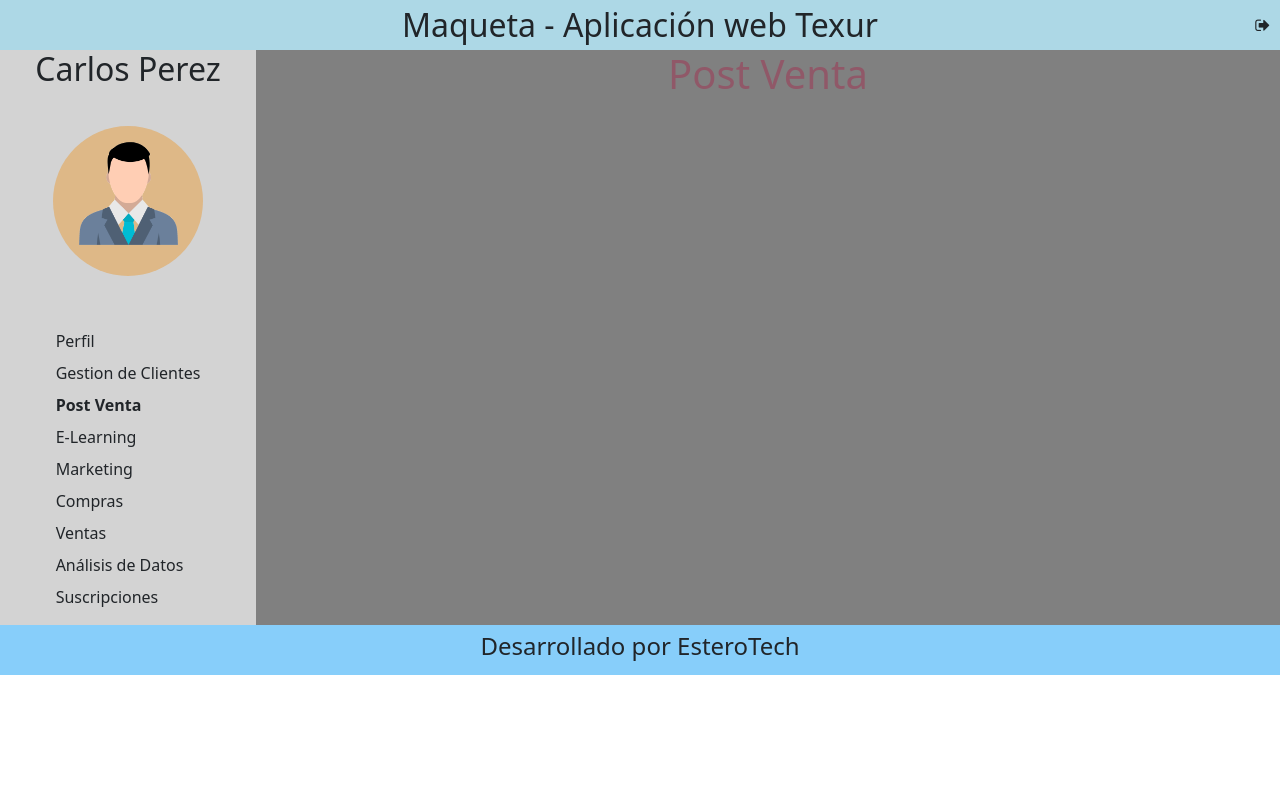
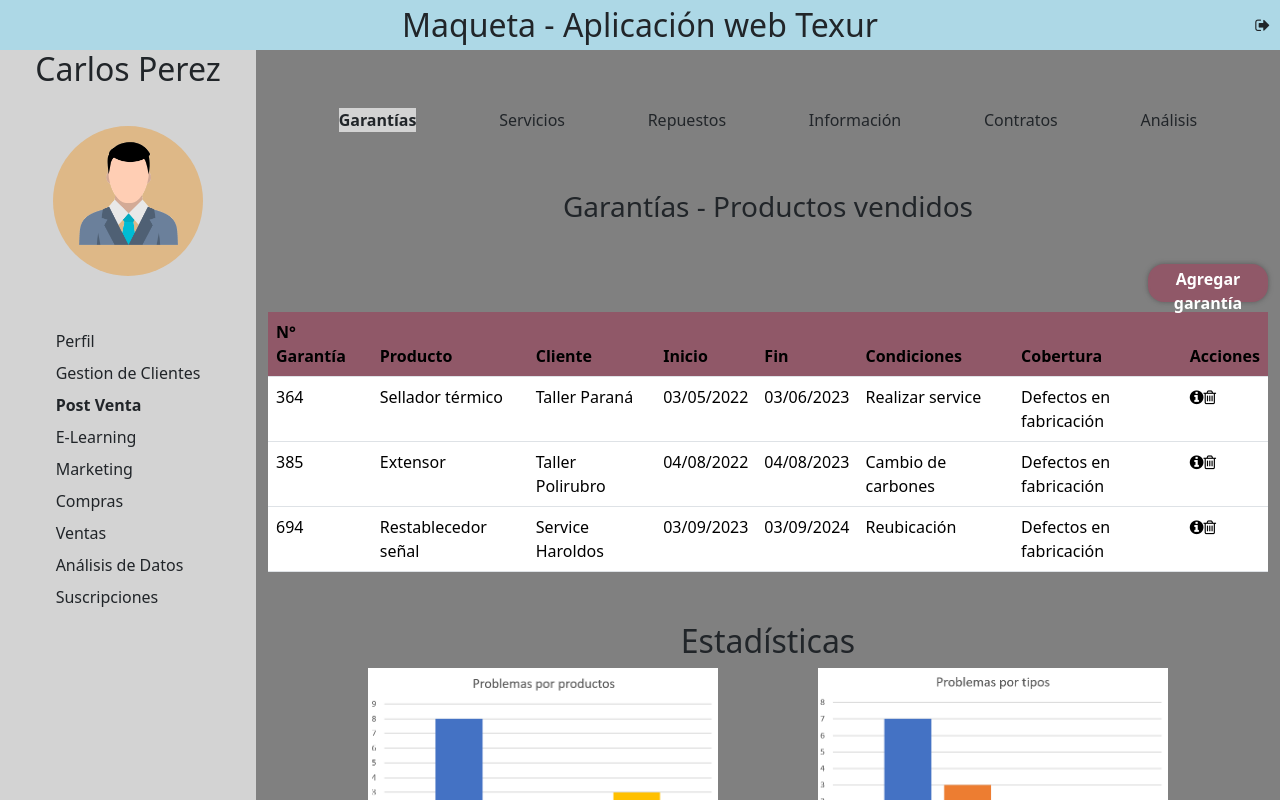
Before and after one commit to TanatosAlado/maquetaTexur, an Angular app: page /distribuidor in a window 1280 px wide. Both pictures are taken after a click on the item "Post Venta". Shown: the top 800 px of the page. Built offline with nearby package versions, Linux system fonts and the light colour scheme.

Commit message:
Post Venta en Distribuidor

```diff
--- a/src/app/components/distribuidor/distribuidor.component.css
+++ b/src/app/components/distribuidor/distribuidor.component.css
@@ -253,3 +253,78 @@ label{
     margin-top: 50px;
     margin-bottom: 50px;
 }
+
+.menuPostVenta{
+    margin-top: 50px;
+    display: flex;
+    flex-direction: row;
+    justify-content: space-evenly;
+}
+
+.detalleGarPV{
+    width: 30%;
+    text-align: center;
+    background-color: white;
+    border-radius: 20px;
+    padding-bottom: 20px;
+    margin-top: 20px;
+    margin-bottom: 50px;
+}
+
+.mensajeGarPV{
+    width: 30%;
+    text-align: center;
+    background-color: white;
+    border-radius: 20px;
+    padding-bottom: 20px;
+    margin-top: 20px;
+    margin-bottom: 50px;
+}
+
+.detalleGarPV button{
+    width: 40%;
+}
+
+.garantiasPV h3{
+    margin-top: 50px;
+    text-align: center;
+}
+
+.addGarantia{
+    width: 100%;
+    display: flex;
+    flex-direction: row-reverse;
+}
+
+.addGarantia button{
+    width: 12%;
+    margin-bottom: 10px;
+}
+
+.detallarGarPvs{
+    display: flex;
+    flex-direction: row;
+    justify-content: space-evenly;
+}
+
+.mensajeGarPV button{
+    width: 40%;
+}
+
+.estadisticasPV{
+    width: 100%;
+    margin-top: 50px;
+    text-align: center;
+    margin-bottom: 50px;
+}
+
+.estadisticasPVimg{
+    display: flex;
+    flex-direction: row;
+    justify-content:space-evenly;
+    width: 100%;
+}
+
+.estadisticasPVimg img{
+    width: 35%;
+}
--- a/src/app/components/distribuidor/distribuidor.component.html
+++ b/src/app/components/distribuidor/distribuidor.component.html
@@ -146,7 +146,76 @@
         </div>
 
         <div *ngIf="postVenta" class="mensajero">
-            <H1>Post Venta</H1>
+            <ul class="menuPostVenta">
+                <li (click)="cambioPV('garantiasPV'); seleccionarPV('garantiasPV')" [class.active]="selectedPV === 'garantiasPV'">Garantías</li>
+                <li (click)="cambioPV('serviciosPV'); seleccionarPV('serviciosPV')" [class.active]="selectedPV === 'serviciosPV'">Servicios</li>
+                <li (click)="cambioPV('repuestosPV'); seleccionarPV('repuestosPV')" [class.active]="selectedPV === 'repuestosPV'">Repuestos</li>
+                <li (click)="cambioPV('informacionPV'); seleccionarPV('informacionPV')" [class.active]="selectedPV === 'informacionPV'">Información</li>
+                <li (click)="cambioPV('contratosPV'); seleccionarPV('garanticontratosPVasPV')" [class.active]="selectedPV === 'contratosPV'">Contratos</li>
+                <li (click)="cambioPV('analisisPV'); seleccionarPV('analisisPV')" [class.active]="selectedPV === 'analisisPV'">Análisis</li>
+            </ul>
+            <div class="container">
+                <div *ngIf="garantiasPV" class="garantiasPV">
+                    <h3>Garantías - Productos vendidos</h3>
+                    <div class="addGarantia">
+                        <button>Agregar garantía</button>
+                    </div>
+                    <table class="table">
+                        <thead>
+                            <tr>
+                                <th style="background-color:  #905868;" scope="col">N° Garantía</th>
+                                <th style="background-color:  #905868;" scope="col">Producto</th>
+                                <th style="background-color:  #905868;" scope="col">Cliente</th>
+                                <th style="background-color:  #905868;" scope="col">Inicio</th>
+                                <th style="background-color:  #905868;" scope="col">Fin</th>
+                                <th style="background-color:  #905868;" scope="col">Condiciones</th>
+                                <th style="background-color:  #905868;" scope="col">Cobertura</th>
+                                <th style="background-color:  #905868;" scope="col">Acciones</th>
+                            </tr>
+                        </thead>
+                        <tbody>
+                            <tr *ngFor="let garantia of garantiasVendidas">
+                                <td>{{garantia.ngarantia}}</td>
+                                <td>{{garantia.producto}}</td>
+                                <td>{{garantia.cliente}}</td>
+                                <td>{{garantia.desde}}</td>
+                                <td>{{garantia.hasta}}</td>
+                                <td>{{garantia.condicion}}</td>
+                                <td>{{garantia.cobertura}}</td>
+                                <td style="cursor: pointer;"><i (click)="detallarGar()" class="fa fa-info-circle" aria-hidden="true"></i>
+                                    <i (click)="borrarGarantia()" class="fa fa-trash-o" aria-hidden="true"></i>
+                                </td>
+                            </tr>
+                        </tbody>
+                    </table>
+                    <div *ngIf="detallar" class="detallarGarPvs">
+                        <div class="detalleGarPV">
+                            <p>Estado de garantía: <strong>ACTIVA</strong></p>
+                            <p>Cumplimiento de condiciones: <strong>Cumplido 100%</strong></p>
+                            <p>Problemas con productos: <strong>No tuvo</strong></p>
+                            <button (click)="closeDetallarGar()">Cerrar</button>
+                        </div>
+                        <div class="mensajeGarPV">
+                            <p>Mensaje al cliente <strong>JUAN PEREZ</strong></p>
+                            <p><input type="text" placeholder="Ingrese asunto"></p>
+                            <p><input type="text" placeholder="Ingrese mensaje"></p>
+                            <button (click)="mensajeGar()">Enviar y Cerrar</button>
+                        </div>
+                    </div>
+                    <div class="estadisticasPV">
+                        <h2>Estadísticas</h2>
+                        <div class="estadisticasPVimg">
+                            <img src="../../../assets/probxprod.png">
+                            <img src="../../../assets/probxtipo.png">
+                        </div>
+                    </div>
+                </div>
+                <div *ngIf="serviciosPV">Servicios</div>
+                <div *ngIf="repuestosPV">Repuestos</div>
+                <div *ngIf="informacionPV">Informacion</div>
+                <div *ngIf="contratosPV">Contratos</div>
+                <div *ngIf="analisisPV">Analisis</div>
+            </div>
         </div>
         <div *ngIf="eLearning" class="container eLearning">
             <h2 style="text-align: center;">
--- a/src/app/components/distribuidor/distribuidor.component.ts
+++ b/src/app/components/distribuidor/distribuidor.component.ts
@@ -19,15 +19,60 @@ export class DistribuidorComponent {
   detallesDistribuidor: boolean=false
   compartirCurso: boolean =false
   selected: string = 'perfilDistribuidor'
+  selectedPV: string = 'garantiasPV'
   arrayClientes: any[] = [{nombre: 'Juan', apellido:'Perez', cuit: '11-111111111-1',telefono:123456789},{nombre: 'Manuel', apellido:'Gomez', cuit: '22-111111111-2',telefono:987654321},{nombre: 'Mauro', apellido:'Garcia', cuit: '33-111111111-3',telefono:789789788},{nombre: 'Alberto', apellido:'Sanchez', cuit: '44-111111111-4',telefono:478885547},]
   arrayCursos:any[]=[{nombrecurso:'Curso 1',tipo:'../../../assets/video.png',duracion:'40 hs'},{nombrecurso:'Curso 2',tipo:'../../../assets/pdf.png',duracion:'5 hs'},{nombrecurso:'Curso 3',tipo:'../../../assets/pp.png',duracion:'16 hs'},{nombrecurso:'Curso 4',tipo:'../../../assets/video.png',duracion:'8 hs'}]
   prodAdquiridos: any[] = [{fecha: '09/09/2021', producto: 'Tester hidráulico', garantia: 'No'},{fecha: '03/10/2022', producto: 'Sopladora', garantia:'No'},{fecha: '09/01/2024', producto: 'Extractor', garantia:'Si'}]
+  garantiasVendidas: any[] = [{ngarantia: '364', producto: 'Sellador térmico', cliente: 'Taller Paraná', desde: '03/05/2022', hasta: '03/06/2023', condicion: 'Realizar service', cobertura: 'Defectos en fabricación'},
+    {ngarantia: '385', producto: 'Extensor', cliente: 'Taller Polirubro', desde: '04/08/2022', hasta: '04/08/2023', condicion: 'Cambio de carbones', cobertura: 'Defectos en fabricación'},
+    {ngarantia: '694', producto: 'Restablecedor señal', cliente: 'Service Haroldos', desde: '03/09/2023', hasta: '03/09/2024', condicion: 'Reubicación', cobertura: 'Defectos en fabricación'}]
 
+  detallar: boolean = false
+
+
+  garantiasPV: boolean = true
+  serviciosPV: boolean = false
+  repuestosPV: boolean = false
+  informacionPV: boolean = false
+  contratosPV: boolean = false
+  analisisPV: boolean = false
 
 
   constructor(private router: Router){
 
   }
+
+  cambioPV(parametro: string){
+    this.garantiasPV = false
+    this.serviciosPV = false
+    this.repuestosPV = false
+    this.informacionPV = false
+    this.contratosPV = false
+    this.analisisPV = false
+
+    switch (parametro) {
+      case 'garantiasPV':
+      this.garantiasPV = true
+      break;
+      case 'serviciosPV':
+        this.serviciosPV = true
+        break;
+      case 'repuestosPV':
+        this.repuestosPV = true
+        break;
+      case 'informacionPV':
+        this.informacionPV = true
+        break;
+      case 'contratosPV':
+        this.contratosPV = true
+        break;
+      case 'analisisPV':
+        this.analisisPV= true
+        break;
+    }
+  }
+
+
 
   cambio(parametro: string){
     this.perfilDistribuidor=false
@@ -77,6 +122,10 @@ export class DistribuidorComponent {
     this.selected = seccion;
   }
 
+  seleccionarPV(seccion: string) {
+    this.selectedPV = seccion;
+  }
+
   actualizar(){
 
   }
@@ -107,4 +156,23 @@ this.detallesDistribuidor=true
    logout(){
     this.router.navigate([''])
   }
+
+  borrarGarantia(){
+    alert('La garantía se borró exitosamente')
+  }
+
+  detallarGar(){
+    this.detallar = true
+  }
+
+  closeDetallarGar(){
+    this.detallar = false
+  }
+
+mensajeGar(){
+  alert('Mensaje enviado con exito')
+  this.detallar = false
 }
+
+
+}
```
Also changed, not shown: src/assets/probxprod.png (added), src/assets/probxtipo.png (added).
